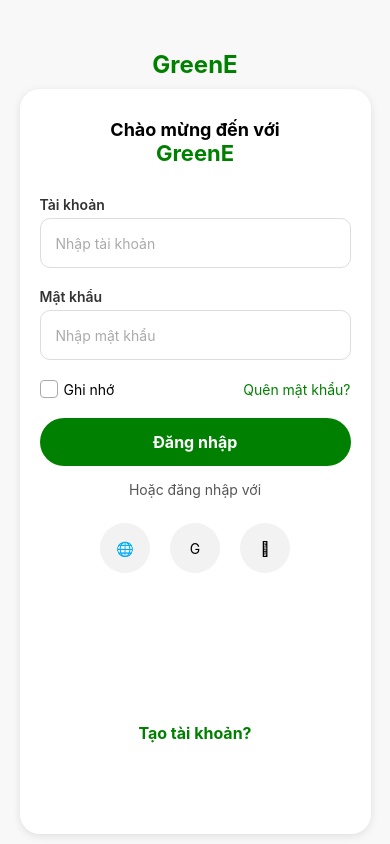
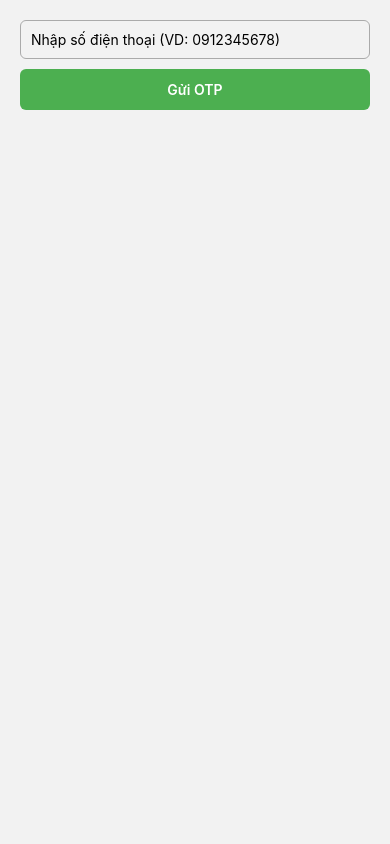
Before and after one commit to Kyhienlanh/FE_garbage, a React Native app: screen /PhoneAuth in a window 390 px wide. Built offline with nearby package versions, Linux system fonts and the light colour scheme.

Commit message:
update login by phone

```diff
--- a/App.tsx
+++ b/App.tsx
@@ -9,6 +9,7 @@
 import login from './screen/login';
 import register from './screen/register';
 import ScanGarbage from './screen/ScanGarbage';
+import PhoneAuth from './screen/PhoneAuth';
 function App() {
   const Stack = createNativeStackNavigator<RootStackParamList>();
   return (
@@ -20,7 +21,7 @@
         <Stack.Screen name="user" component={user} />
         <Stack.Screen name="register" component={register} />
         <Stack.Screen name="ScanGarbage" component={ScanGarbage} />
-
+        <Stack.Screen name="PhoneAuth" component={PhoneAuth} />
       </Stack.Navigator>
     </NavigationContainer>
   );
--- a/package.json
+++ b/package.json
@@ -12,6 +12,7 @@
   "dependencies": {
     "@react-native-firebase/app": "^23.3.1",
     "@react-native-firebase/auth": "^23.3.1",
+    "@react-native-google-signin/google-signin": "^16.0.0",
     "@react-native/new-app-screen": "0.80.2",
     "@react-navigation/bottom-tabs": "^7.4.7",
     "@react-navigation/elements": "^2.6.4",
--- /dev/null
+++ b/route/GoogleSignInConfig.ts
@@ -0,0 +1,5 @@
+import { GoogleSignin } from '@react-native-google-signin/google-signin';
+ GoogleSignin.configure({
+  webClientId: '946669341689-jc6sjrca4qaao4m75umaa73lk4hc30l4.apps.googleusercontent.com',
+   offlineAccess: true,
+});
--- a/route/route.d.ts
+++ b/route/route.d.ts
@@ -5,6 +5,7 @@
   login: undefined;
   register: undefined;
   ScanGarbage: undefined;
+  PhoneAuth: undefined;
 //   loginNote: undefined;
 //   RegisterNote: undefined;
 //   category:undefined|{  onSelectCategory: (category: { categoryId: string; type: 'income' | 'expense' }) => void};
--- /dev/null
+++ b/screen/PhoneAuth.tsx
@@ -0,0 +1,131 @@
+import React, { useState } from 'react';
+import {
+  View,
+  TextInput,
+  Text,
+  StyleSheet,
+  TouchableOpacity,
+  Alert,
+} from 'react-native';
+import auth, { FirebaseAuthTypes } from '@react-native-firebase/auth';
+import { useNavigation ,NavigationProp} from '@react-navigation/native';
+const PhoneAuth = () => {
+   const navigation: NavigationProp<RootStackParamList> = useNavigation();
+  const [phone, setPhone] = useState('');
+  const [code, setCode] = useState('');
+  const [confirmResult, setConfirmResult] =useState<FirebaseAuthTypes.ConfirmationResult | null>(null);
+  const [user, setUser] = useState<FirebaseAuthTypes.User | null>(null);
+
+  // Hàm chuẩn hóa số điện thoại về dạng quốc tế
+  const formatPhoneNumber = (number: string) => {
+    if (number.startsWith('0')) {
+      return '+84' + number.substring(1);
+    }
+    return number; // nếu đã có +84 thì giữ nguyên
+  };
+
+  // Gửi OTP
+  const signInWithPhoneNumber = async () => {
+    try {
+      const formatted = formatPhoneNumber(phone);
+      console.log('📩 Đang gửi OTP tới:', formatted);
+
+      const confirmation = await auth().signInWithPhoneNumber(formatted);
+      setConfirmResult(confirmation);
+
+      Alert.alert('Thành công', 'OTP đã gửi về số điện thoại của bạn');
+      console.log('✅ OTP đã gửi thành công!');
+    } catch (error: any) {
+      console.log('❌ Lỗi khi gửi OTP:', error);
+      Alert.alert('Lỗi gửi OTP', error?.message || 'Không xác định');
+    }
+  };
+
+  // Xác minh OTP
+  const confirmCode = async () => {
+    try {
+      if (!confirmResult) {
+        Alert.alert('Chưa gửi OTP', 'Bạn cần nhập số điện thoại trước');
+        return;
+      }
+      console.log('🔑 Đang xác minh OTP:', code);
+
+      const result = await confirmResult.confirm(code);
+      setUser(result?.user || null);
+
+      Alert.alert('Đăng nhập thành công', result?.user?.phoneNumber || '');
+      navigation.navigate('bottomNavigation');
+      console.log('🎉 Đăng nhập thành công:', result?.user);
+    } catch (error: any) {
+      console.log('❌ Mã OTP không hợp lệ:', error);
+      Alert.alert('Lỗi xác thực', error?.message || 'OTP không hợp lệ');
+    }
+  };
+
+return (
+  <View style={styles.container}>
+    {!confirmResult ? (
+      <>
+        <TextInput
+          placeholder="Nhập số điện thoại (VD: 0912345678)"
+          value={phone}
+          onChangeText={setPhone}
+          keyboardType="phone-pad"
+          style={styles.input}
+        />
+        <TouchableOpacity
+          style={styles.button}
+          onPress={signInWithPhoneNumber}
+        >
+          <Text style={styles.buttonText}>Gửi OTP</Text>
+        </TouchableOpacity>
+      </>
+    ) : (
+      <>
+        <TextInput
+          placeholder="Nhập mã OTP"
+          value={code}
+          onChangeText={setCode}
+          keyboardType="number-pad"
+          style={styles.input}
+        />
+        <TouchableOpacity style={styles.button} onPress={confirmCode}>
+          <Text style={styles.buttonText}>Xác minh</Text>
+        </TouchableOpacity>
+      </>
+    )}
+  </View>
+);
+
+};
+
+export default PhoneAuth;
+
+const styles = StyleSheet.create({
+  container: {
+    padding: 20,
+  },
+  input: {
+    borderWidth: 1,
+    borderColor: '#aaa',
+    marginBottom: 10,
+    padding: 10,
+    borderRadius: 6,
+  },
+  button: {
+    backgroundColor: '#4CAF50',
+    padding: 12,
+    borderRadius: 6,
+    alignItems: 'center',
+    marginBottom: 10,
+  },
+  buttonText: {
+    color: '#fff',
+    fontWeight: '600',
+  },
+  success: {
+    fontSize: 16,
+    fontWeight: 'bold',
+    color: 'green',
+  },
+});
--- a/screen/login.tsx
+++ b/screen/login.tsx
@@ -1,9 +1,9 @@
 import { StyleSheet, Text, View, TouchableOpacity, TextInput, KeyboardAvoidingView, Platform, ScrollView } from 'react-native'
 import React, { useState } from 'react'
-import { useNavigation } from '@react-navigation/native';
-
+import { useNavigation, NavigationProp } from '@react-navigation/native';
+import Ionicons from 'react-native-vector-icons/Ionicons';
 const Login = () => {
-  const navigation: any = useNavigation();
+  const navigation: NavigationProp<RootStackParamList> = useNavigation();
   const [isSelected, setSelection] = useState(false);
 
   return (
@@ -42,8 +42,8 @@
           {/* Remember + Forgot */}
           <View style={styles.rowBetween}>
             <View style={{ flexDirection: 'row', alignItems: 'center' }}>
-              <View style={styles.checkbox}></View>
-              <Text style={{ marginLeft: 6 }}>Ghi nhớ</Text>
+              {/* <View style={styles.checkbox}></View>
+              <Text style={{ marginLeft: 6 }}>Ghi nhớ</Text> */}
             </View>
             <TouchableOpacity>
               <Text style={{ color: 'green' }}>Quên mật khẩu?</Text>
@@ -66,8 +66,11 @@
             <TouchableOpacity style={styles.socialBtn}>
               <Text>G</Text>
             </TouchableOpacity>
-            <TouchableOpacity style={styles.socialBtn}>
-              <Text></Text>
+            <TouchableOpacity
+              style={styles.socialBtn}
+              onPress={() => navigation.navigate('PhoneAuth')}
+            >
+              <Ionicons name="call-outline" size={24} color="#06be34ff" />
             </TouchableOpacity>
           </View>
            <TouchableOpacity  onPress={() => navigation.navigate('register')}>
--- a/screen/register.tsx
+++ b/screen/register.tsx
@@ -1,154 +1,167 @@
-import { StyleSheet, Text, View, TouchableOpacity, TextInput, KeyboardAvoidingView, Platform, ScrollView,Alert } from 'react-native'
-import React, { useState } from 'react'
+import {
+  StyleSheet, Text, View, TouchableOpacity, TextInput,
+  KeyboardAvoidingView, Platform, ScrollView, Alert
+} from 'react-native';
+import React, { useEffect, useState } from 'react';
 import { useNavigation } from '@react-navigation/native';
 import auth from '@react-native-firebase/auth';
-import user from './user';
 import Config from '../config/config';
-const register = () => {
+import { GoogleSignin, statusCodes } from '@react-native-google-signin/google-signin';
+import Ionicons from 'react-native-vector-icons/Ionicons';
+
+const Register = () => {
   const navigation: any = useNavigation();
-  const [isSelected, setSelection] = useState(false);
   const [Username, setUsername] = useState('');
   const [Password, setPassword] = useState('');
-  const [rePassword, setrePassword] = useState('');
+  const [rePassword, setRePassword] = useState('');
   const [loading, setLoading] = useState(false);
-  const postUid=async(username:string ,password:string,uid:string)=>{
-    try{
-      // const response = await fetch(`${Config.BASE_URL}/Users`);
-      const response= await fetch(`${Config.API_BASE_URL}/api/Users`,{
-        method:'POST',
-        headers:{
-          'Content-Type':'application/json',
-          // 'Authorization':'Bearer token',
+
+  useEffect(() => {
+    GoogleSignin.configure({
+      webClientId: '946669341689-jc6sjrca4qaao4m75umaa73lk4hc30l4.apps.googleusercontent.com',
+      offlineAccess: true,
+    });
+  }, []);
+  // Gửi thông tin user về API
+  const postUid = async (username: string, password: string, uid: string) => {
+    try {
+      const response = await fetch(`${Config.API_BASE_URL}/api/Users`, {
+        method: 'POST',
+        headers: {
+          'Content-Type': 'application/json',
         },
-        body:JSON.stringify({
-          "fullName": username,
-          "email": username,
-          "passwordHash": password,
-          "points": 0,
-          "userIDfireBase": uid
+        body: JSON.stringify({
+          fullName: username,
+          email: username,
+          passwordHash: password,
+          points: 0,
+          userIDfireBase: uid,
         }),
       });
+
       const json = await response.json();
       Alert.alert("Thông báo", JSON.stringify(json));
+    } catch {
+      Alert.alert("Lỗi call API");
+    }
+  };
 
-    }catch{
-      Alert.alert("loi call api");
-    }
-  }
-
-  const HandleRegister= async() => {
-    if(Username.length==0 || Password.length==0 || rePassword.length==0){
-      Alert.alert('Vui lòng nhập đầy đủ thông tin')
+  // Đăng ký email + password
+  const HandleRegister = async () => {
+    if (Username.length === 0 || Password.length === 0 || rePassword.length === 0) {
+      Alert.alert('Vui lòng nhập đầy đủ thông tin');
       return;
     }
-    if(Password!=rePassword){
-      Alert.alert('Mật khẩu không khớp')
+    if (Password !== rePassword) {
+      Alert.alert('Mật khẩu không khớp');
       return;
     }
-    try{
-      const userCredential =await auth().createUserWithEmailAndPassword(Username.trim(), Password);
+    try {
+      setLoading(true);
+      const userCredential = await auth().createUserWithEmailAndPassword(Username.trim(), Password);
       const userID = userCredential.user.uid;
-      if(!userID){
-        Alert.alert("không có userID");
-      }else{
-        postUid(Username,Password,userID);
-        Alert.alert('Đăng ký thành công tài khoản '+userID);
+
+      if (!userID) {
+        Alert.alert("Không có userID");
+      } else {
+        await postUid(Username, Password, userID);
+        Alert.alert('Đăng ký thành công', `Tài khoản: ${userID}`);
+      }
+    } catch (e: any) {
+      console.log("❌ Lỗi đăng ký:", e);
+      Alert.alert('Đăng ký thất bại', e.message);
+    } finally {
+      setLoading(false);
+    }
+  };
+
+  // Đăng nhập Google
+  const signInWithGoogle = async () => {
+    try {
+      console.log("Bắt đầu Google Sign-In");
+
+      await GoogleSignin.hasPlayServices({ showPlayServicesUpdateDialog: true });
+
+      const { idToken } = await GoogleSignin.signIn() as any;
+      if (!idToken) {
+        Alert.alert("Đăng nhập thất bại", "Không tìm thấy ID token");
+        return;
       }
 
-    }catch(e){
-      console.log(e);
-       Alert.alert('Đăng ký thất bại', (e as any).message);
-    }finally{
-      setLoading(false);
+      // Tạo Firebase credential
+      const googleCredential = auth.GoogleAuthProvider.credential(idToken);
+
+      // Đăng nhập Firebase
+      const userCredential = await auth().signInWithCredential(googleCredential);
+
+      console.log("✅ Đăng nhập Firebase thành công:", userCredential.user);
+      Alert.alert("Đăng nhập thành công", `Xin chào ${userCredential.user.displayName || 'user'}`);
+    } catch (error: any) {
+      console.log("❌ Lỗi Google Sign-In:", error);
+
+      if (error.code === statusCodes.SIGN_IN_CANCELLED) {
+        Alert.alert("Đăng nhập bị hủy", "Người dùng đã hủy đăng nhập");
+      } else if (error.code === statusCodes.IN_PROGRESS) {
+        Alert.alert("Đang đăng nhập", "Quá trình đăng nhập đang diễn ra");
+      } else if (error.code === statusCodes.PLAY_SERVICES_NOT_AVAILABLE) {
+        Alert.alert("Lỗi Google Play Services", "Google Play Services không khả dụng hoặc cần update");
+      } else {
+        Alert.alert("Đăng nhập thất bại", error.message || "Lỗi không xác định");
+      }
     }
-  }
-
-  const getUsers = async () => {
-  try {
-    const response = await fetch("http://192.168.1.34:5000/api/Users", {
-      method: "GET",
-      headers: {
-        Accept: "application/json",
-        "Content-Type": "application/json",
-      },
-    });
-
-    if (!response.ok) {
-      throw new Error(`HTTP error! status: ${response.status}`);
-    }
-
-    const data = await response.json();
-    console.log("Danh sách user:", data);
-    return data;
-  } catch (error) {
-    console.error("Lỗi khi fetch Users:", error);
-    return null;
-  }
-};
-  const test=()=>{
-    const link=Config.API_BASE_URL;
-    Alert.alert(link+"/Users");
-  }
-
+  };
 
   return (
     <KeyboardAvoidingView
       style={{ flex: 1, backgroundColor: '#f8f8f8ff' }}
       behavior={Platform.OS === "ios" ? "padding" : "height"}
     >
-      <ScrollView contentContainerStyle={{ flexGrow: 1, alignItems: 'center', justifyContent: 'center' }}
+      <ScrollView
+        contentContainerStyle={{ flexGrow: 1, alignItems: 'center', justifyContent: 'center' }}
         keyboardShouldPersistTaps="handled"
       >
-        {/* Header App Name */}
+        {/* Header */}
         <View>
-            <TouchableOpacity onPress={() => navigation.goBack()}>
-                <Text style={{fontSize:30}}>  </Text>
-            </TouchableOpacity>
-            <Text style={styles.header}>GreenE</Text>
+          <TouchableOpacity onPress={() => navigation.goBack()}>
+            <Text style={{ fontSize: 30 }}>  </Text>
+          </TouchableOpacity>
+          <Text style={styles.header}>GreenE</Text>
         </View>
 
         {/* Body Form */}
         <View style={styles.body}>
           <Text style={styles.welcome}>Tạo tài khoản?</Text>
 
-
-          {/* Email */}
           <Text style={styles.label}>Email</Text>
           <TextInput
             style={styles.textInput}
             placeholder="Nhập Email"
-            onChangeText={(text) => setUsername(text)}
+            onChangeText={setUsername}
             placeholderTextColor="#aaa"
           />
-          {/* Password */}
+
           <Text style={styles.label}>Mật khẩu</Text>
           <TextInput
             style={styles.textInput}
             placeholder="Nhập mật khẩu"
-            onChangeText={(text) => setPassword(text)}
-            secureTextEntry={true}
-            placeholderTextColor="#aaa"
-          />
-            {/* Password */}
-          <Text style={styles.label}>Mật khẩu</Text>
-          <TextInput
-            style={styles.textInput}
-            placeholder="Nhập mật khẩu"
-            onChangeText={(text) => setrePassword(text)}
-            secureTextEntry={true}
+            onChangeText={setPassword}
+            secureTextEntry
             placeholderTextColor="#aaa"
           />
 
+          <Text style={styles.label}>Nhập lại mật khẩu</Text>
+          <TextInput
+            style={styles.textInput}
+            placeholder="Nhập lại mật khẩu"
+            onChangeText={setRePassword}
+            secureTextEntry
+            placeholderTextColor="#aaa"
+          />
 
-          {/* Button Login */}
-          <TouchableOpacity style={styles.loginBtn} onPress={() => HandleRegister()}>
+          <TouchableOpacity style={styles.loginBtn} onPress={HandleRegister}>
             <Text style={{ color: 'white', fontSize: 16, fontWeight: 'bold' }}>Tạo tài khoản</Text>
           </TouchableOpacity>
-            <TouchableOpacity style={styles.loginBtn} onPress={() => test()}>
-            <Text style={{ color: 'white', fontSize: 16, fontWeight: 'bold' }}>test</Text>
-          </TouchableOpacity>
 
-          {/* Or login with */}
           <Text style={{ textAlign: 'center', marginVertical: 15, color: '#555' }}>Hoặc đăng nhập với</Text>
 
           {/* Social buttons */}
@@ -156,27 +169,28 @@
             <TouchableOpacity style={styles.socialBtn}>
               <Text>🌐</Text>
             </TouchableOpacity>
-            <TouchableOpacity style={styles.socialBtn}>
+            <TouchableOpacity style={styles.socialBtn} onPress={signInWithGoogle}>
               <Text>G</Text>
             </TouchableOpacity>
-            <TouchableOpacity style={styles.socialBtn}>
-              <Text></Text>
+            <TouchableOpacity style={styles.socialBtn} onPress={() => navigation.navigate('PhoneAuth')}>
+              <Ionicons name="call-outline" size={24} color="#06be34ff" />
             </TouchableOpacity>
+
           </View>
         </View>
       </ScrollView>
     </KeyboardAvoidingView>
-  )
-}
+  );
+};
 
-export default register
+export default Register;
 
 const styles = StyleSheet.create({
   header: {
     marginTop: 50,
     fontSize: 24,
     color: 'green',
-    fontWeight: 'bold'
+    fontWeight: 'bold',
   },
   body: {
     flex: 1,
@@ -196,20 +210,13 @@
     fontSize: 18,
     textAlign: 'center',
     marginTop: 10,
-    fontWeight:'bold'
-  },
-  appName: {
-    fontSize: 22,
-    color: 'green',
     fontWeight: 'bold',
-    textAlign: 'center',
-    marginBottom: 20
   },
   label: {
     marginTop: 10,
     fontSize: 14,
     fontWeight: '600',
-    color: '#333'
+    color: '#333',
   },
   textInput: {
     height: 50,
@@ -218,32 +225,19 @@
     borderRadius: 10,
     paddingHorizontal: 15,
     marginTop: 5,
-    marginBottom: 10
-  },
-  rowBetween: {
-    flexDirection: 'row',
-    justifyContent: 'space-between',
-    alignItems: 'center',
-    marginVertical: 10
-  },
-  checkbox: {
-    width: 18,
-    height: 18,
-    borderWidth: 1,
-    borderColor: '#aaa',
-    borderRadius: 4
+    marginBottom: 10,
   },
   loginBtn: {
     backgroundColor: 'green',
     paddingVertical: 14,
     borderRadius: 25,
     alignItems: 'center',
-    marginTop: 10
+    marginTop: 10,
   },
   socialRow: {
     flexDirection: 'row',
     justifyContent: 'center',
-    marginTop: 10
+    marginTop: 10,
   },
   socialBtn: {
     width: 50,
@@ -252,7 +246,6 @@
     backgroundColor: '#f2f2f2',
     alignItems: 'center',
     justifyContent: 'center',
-    marginHorizontal: 10
+    marginHorizontal: 10,
   },
-
-})
+});
```
Also changed, not shown: 3 other files (tests, documents, lock files or other folders).
